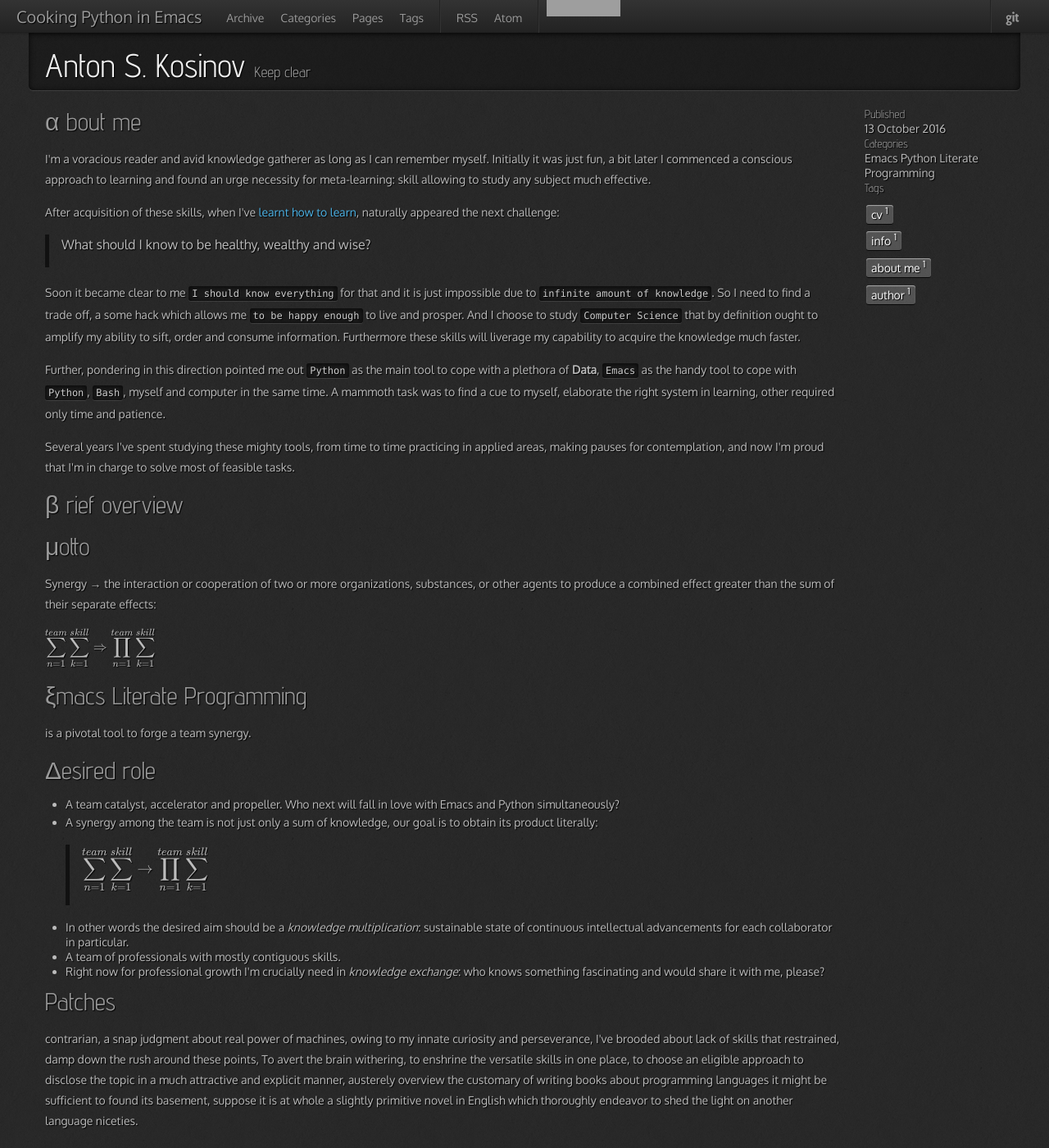
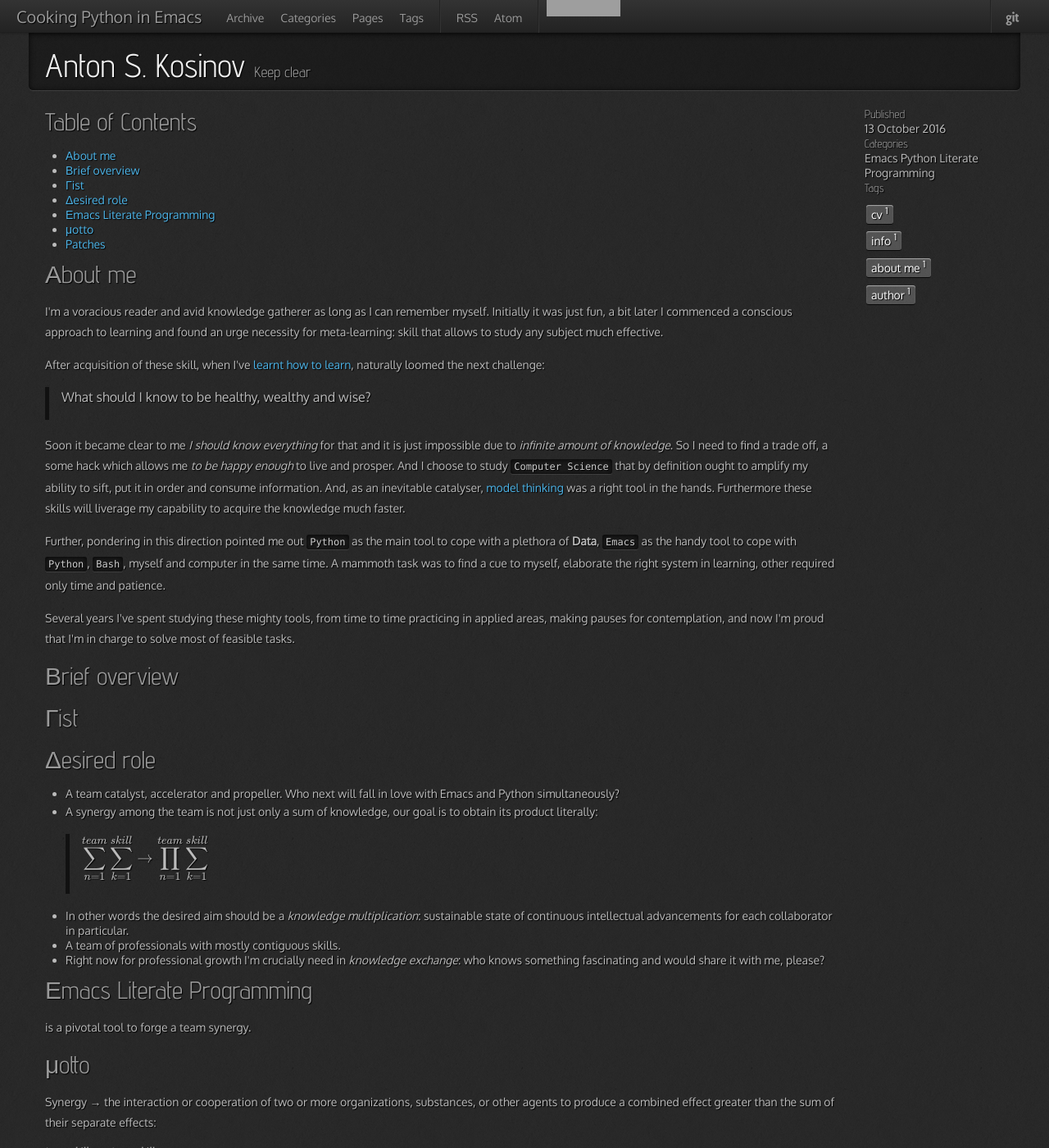
Before and after one commit to 0--key/0--key.github.io, a Jekyll site: the page built from _posts/2016-10-13-CV.html, in a window 1280 px wide and 1400 px high. Shown: the whole window at 82% size. Built offline with Jekyll 4.4.1, drawn with Linux system fonts in a browser that asks for light colours; nearby versions of some CDN libraries; formulas are drawn with MathJax 3; comment, search, counter and statistics services are not loaded; some of the changed text lies outside the part shown; grey boxes are pictures that could not be loaded.

Commit message:
Another enhanced version of CV

```diff
--- a/_posts/2016-10-13-CV.html
+++ b/_posts/2016-10-13-CV.html
@@ -7,19 +7,34 @@ categories: [Emacs, Python, Literate Programming]
 tags: [cv, info, about me, author]
 ---
 
-<div id="outline-container-org8421e67" class="outline-2">
-<h2 id="org8421e67">&alpha; bout me</h2>
-<div class="outline-text-2" id="text-org8421e67">
+<div id="table-of-contents" role="doc-toc">
+<h2>Table of Contents</h2>
+<div id="text-table-of-contents" role="doc-toc">
+<ul>
+<li><a href="#orgb22f2ba">&Alpha;bout me</a></li>
+<li><a href="#orgd49a1fb">&Beta;rief overview</a></li>
+<li><a href="#org244fdd0">&Gamma;ist</a></li>
+<li><a href="#orga86e154">&Delta;esired role</a></li>
+<li><a href="#org5aa1f88">&Epsilon;macs Literate Programming</a></li>
+<li><a href="#org3cc57ce">&mu;otto</a></li>
+<li><a href="#org78461c0">Patches</a></li>
+</ul>
+</div>
+</div>
+
+<div id="outline-container-orgb22f2ba" class="outline-2">
+<h2 id="orgb22f2ba">&Alpha;bout me</h2>
+<div class="outline-text-2" id="text-orgb22f2ba">
 <p>
 I'm a voracious reader and avid knowledge gatherer as long as I can
 remember myself. Initially it was just fun, a bit later I commenced a
 conscious approach to learning and found an urge necessity for
-meta-learning: skill allowing to study any subject much effective.
+meta-learning: skill that allows to study any subject much effective.
 </p>
 
 <p>
-After acquisition of these skills, when I've <a href="http://bit.ly/2nPfOXR">learnt how to learn</a>,
-naturally appeared the next challenge:
+After acquisition of these skill, when I've <a href="http://bit.ly/2nPfOXR">learnt how to learn</a>,
+naturally loomed the next challenge:
 </p>
 
 <blockquote>
@@ -29,13 +44,14 @@ What should I know to be healthy, wealthy and wise?
 </blockquote>
 
 <p>
-Soon it became clear to me <code>I should know everything</code> for that and it
-is just impossible due to <code>infinite amount of knowledge</code>. So I need
-to find a trade off, a some hack which allows me <code>to be happy enough</code>
+Soon it became clear to me <i>I should know everything</i> for that and it
+is just impossible due to <i>infinite amount of knowledge</i>. So I need
+to find a trade off, a some hack which allows me <i>to be happy enough</i>
 to live and prosper. And I choose to study <code>Computer Science</code> that by
-definition ought to amplify my ability to sift, order and consume
-information. Furthermore these skills will liverage my capability to
-acquire the knowledge much faster.
+definition ought to amplify my ability to sift, put it in order and
+consume information. And, as an inevitable catalyser, <a href="http://bit.ly/1lk9C7p">model thinking</a>
+was a right tool in the hands. Furthermore these skills will liverage
+my capability to acquire the knowledge much faster.
 </p>
 
 <p>
@@ -55,32 +71,12 @@ and now I'm proud that I'm in charge to solve most of feasible tasks.
 </div>
 
 
-<div id="outline-container-orge9e3b33" class="outline-2">
-<h2 id="orge9e3b33">&beta; rief overview</h2>
-</div>
-<div id="outline-container-org3cc57ce" class="outline-2">
-<h2 id="org3cc57ce">&mu;otto</h2>
-<div class="outline-text-2" id="text-org3cc57ce">
-<p>
-Synergy &rarr; the interaction or cooperation of two or more organizations,
-substances, or other agents to produce a combined effect greater than
-the sum of their separate effects:
-</p>
-
-<p>
-\(\displaystyle\sum_{n=1}^{team}\sum_{k=1}^{skill}\Rightarrow\prod_{n=1}^{team}\sum_{k=1}^{skill}\)
-</p>
-</div>
+<div id="outline-container-orgd49a1fb" class="outline-2">
+<h2 id="orgd49a1fb">&Beta;rief overview</h2>
 </div>
 
-
-<div id="outline-container-org138ce27" class="outline-2">
-<h2 id="org138ce27">&xi;macs Literate Programming</h2>
-<div class="outline-text-2" id="text-org138ce27">
-<p>
-is a pivotal tool to forge a team synergy.
-</p>
-</div>
+<div id="outline-container-org244fdd0" class="outline-2">
+<h2 id="org244fdd0">&Gamma;ist</h2>
 </div>
 
 <div id="outline-container-orga86e154" class="outline-2">
@@ -108,6 +104,39 @@ me, please?</li>
 </ul>
 </div>
 </div>
+
+
+
+
+<div id="outline-container-org5aa1f88" class="outline-2">
+<h2 id="org5aa1f88">&Epsilon;macs Literate Programming</h2>
+<div class="outline-text-2" id="text-org5aa1f88">
+<p>
+is a pivotal tool to forge a team synergy.
+</p>
+</div>
+</div>
+
+
+
+
+<div id="outline-container-org3cc57ce" class="outline-2">
+<h2 id="org3cc57ce">&mu;otto</h2>
+<div class="outline-text-2" id="text-org3cc57ce">
+<p>
+Synergy &rarr; the interaction or cooperation of two or more organizations,
+substances, or other agents to produce a combined effect greater than
+the sum of their separate effects:
+</p>
+
+<p>
+\(\displaystyle\sum_{n=1}^{team}\sum_{k=1}^{skill}\Rightarrow\prod_{n=1}^{team}\sum_{k=1}^{skill}\)
+</p>
+</div>
+</div>
+
+
+
 
 
 <div id="outline-container-org78461c0" class="outline-2">
```
